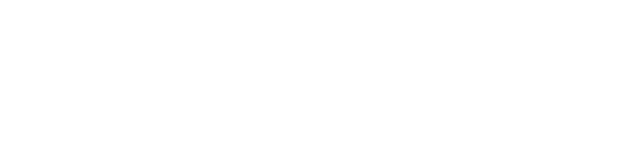
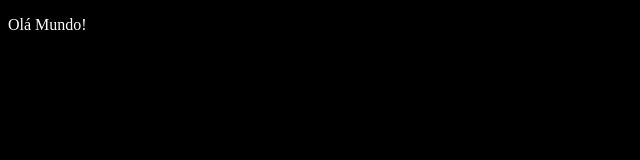
Before and after one commit to RonaldoBS/Curso-de-Git-e-GitHub---Gustavo-Matos, a plain HTML site: page index.html in a window 1280 px wide. Shown: the whole page, without its empty margins (0-640 px from the left). Drawn offline with Linux system fonts and the light colour scheme.

Commit message:
atualizado index.html e styles.css

```diff
--- a/index.html
+++ b/index.html
@@ -0,0 +1,12 @@
+<!DOCTYPE html>
+<html lang="en">
+<head>
+    <meta charset="UTF-8">
+    <meta name="viewport" content="width=device-width, initial-scale=1.0">
+    <title>Document</title>
+    <link rel="stylesheet" href="style.css">
+</head>
+<body>
+    <p>Olá Mundo!</p>
+</body>
+</html>
--- a/style.css
+++ b/style.css
@@ -1,3 +1,6 @@
 body{
     background: black;
 }
+p{
+    color: white;
+}
```
